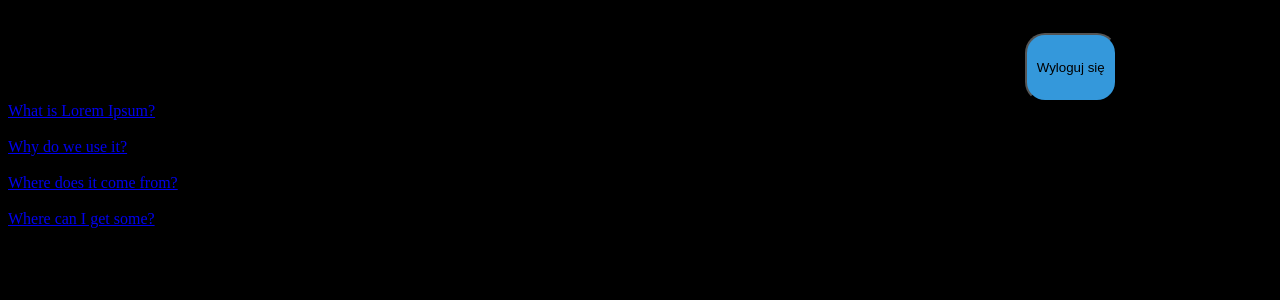
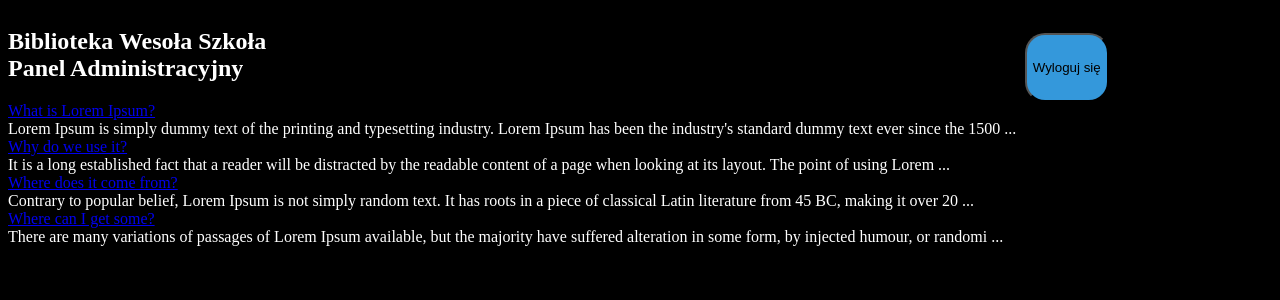
Before and after one commit to mostekd/strona-na-witryny_i_aplikacje_internetowe, a PHP site: page /admin_panel.php in a window 1280 px wide. Shown: the top 300 px of the page. Run offline with PHP 8.4, Linux system fonts and the light colour scheme; data comes from the database, SQL or seed files in the repository.

Commit message:
Update admin_panel.css

```diff
--- a/admin_panel.css
+++ b/admin_panel.css
@@ -1,5 +1,6 @@
 body{
     background-color: #000;
+    color: #fff;
 }
 header{
     display: flex;
@@ -15,6 +16,5 @@ header{
 
 .logout button{
     background-color: #3498db;
-    padding: 10px;
     border-radius: 20px;
 }
```
